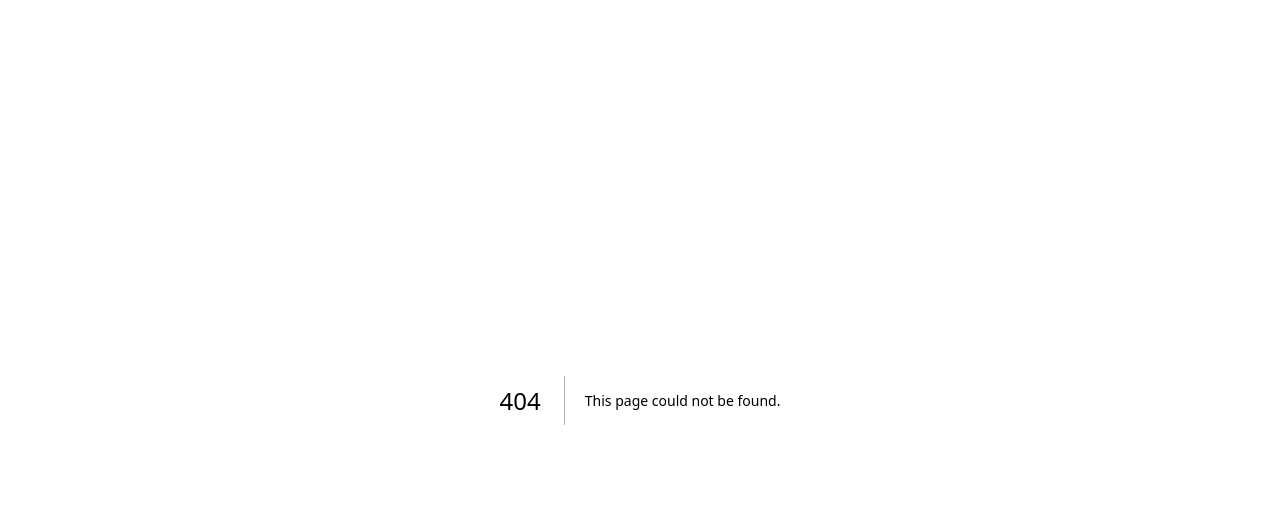
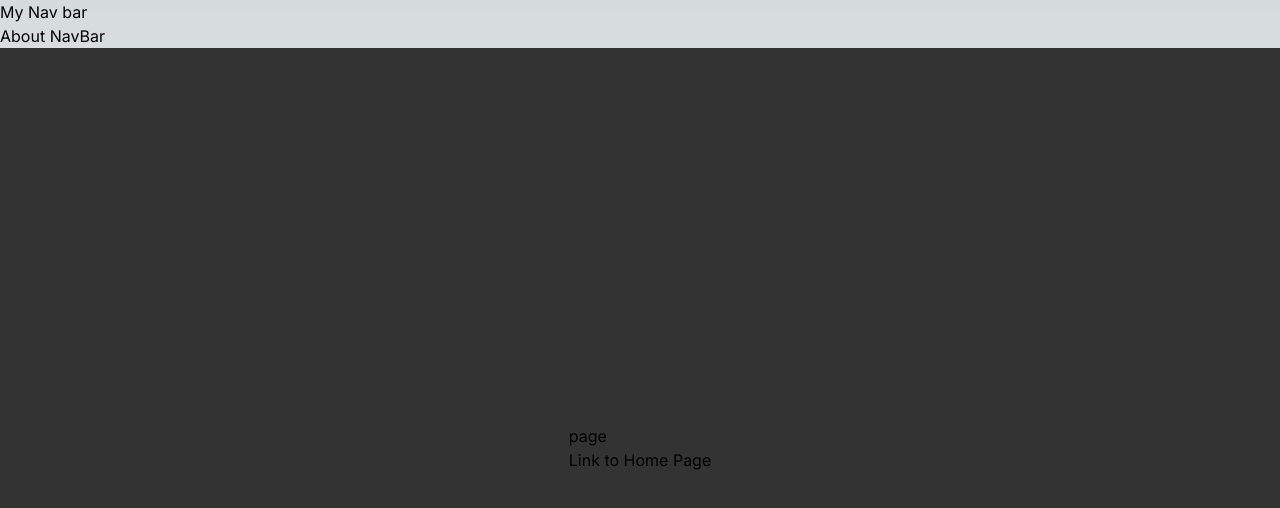
Before and after one commit to georgebreje/NodeJsFirstSteps, a Next.js app in the folder root/frontend/src/my-app/: page /about in a window 1280 px wide. Before the commit this address had no page. Shown: the top 508 px of the page. Built offline with nearby package versions, Linux system fonts and the light colour scheme.

Commit message:
Add first pages
Add metadata
 - Page titles
 - Use template for pages to keep the Site Name next to the page title

```diff
--- /dev/null
+++ b/root/frontend/src/my-app/app/about/layout.tsx
@@ -0,0 +1,17 @@
+import React from 'react'
+import styles from './styles.module.css'
+
+export default function AboutLayout({
+    children,
+  }: {
+    children: React.ReactNode
+  }) {
+    return (
+        <>
+        <nav>About NavBar</nav>
+        <main className={styles.main}>
+            {children}
+        </main>
+        </>
+  )
+}
--- /dev/null
+++ b/root/frontend/src/my-app/app/about/page.tsx
@@ -0,0 +1,14 @@
+import Link from "next/link";
+
+export const metadata = {
+    title: 'About Page'
+}
+
+export default function About() {
+    return (
+        <>
+            <h1>page</h1>
+            <Link href="/">Link to Home Page</Link>
+        </>
+    )
+}
--- /dev/null
+++ b/root/frontend/src/my-app/app/about/styles.module.css
@@ -0,0 +1,6 @@
+.main {
+    min-height: 100vh;
+    display: grid;
+    place-content: center;
+    background-color: #333;
+}
--- a/root/frontend/src/my-app/app/layout.tsx
+++ b/root/frontend/src/my-app/app/layout.tsx
@@ -15,7 +15,12 @@
 }) {
   return (
     <html lang="en">
-      <body className={inter.className}>{children}</body>
+      <body className={inter.className}>
+        <nav>
+          <h1>My Nav bar</h1>
+        </nav>
+        {children}
+      </body>
     </html>
   )
 }
--- a/root/frontend/src/my-app/app/page.tsx
+++ b/root/frontend/src/my-app/app/page.tsx
@@ -1,12 +1,22 @@
 import Image from 'next/image'
 import { Inter } from 'next/font/google'
+import Link from "next/link";
 
 const inter = Inter({ subsets: ['latin'] })
+
+export const metadata = {
+  title: {
+    default: 'My Site Name',
+    template: '%s | My Site Name'
+  },
+  description: 'My site description...'
+}
 
 export default function Home() {
   return (
     <main>
       <h1>hello world</h1>
+      <Link href="/about">Go to about page</Link>
     </main>
   )
 }
```
